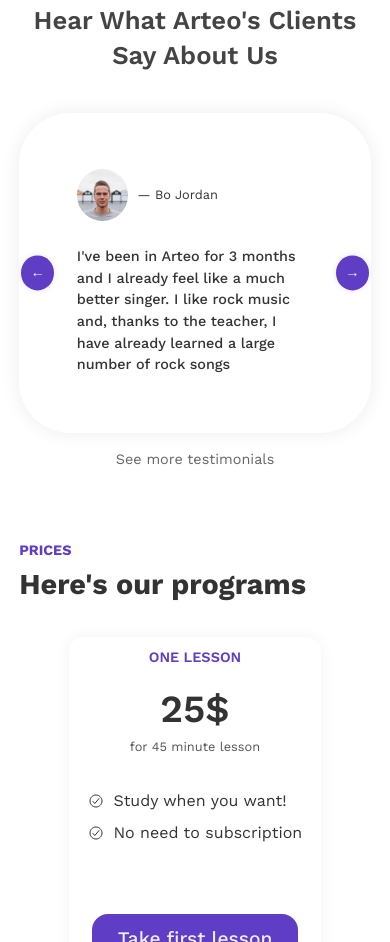
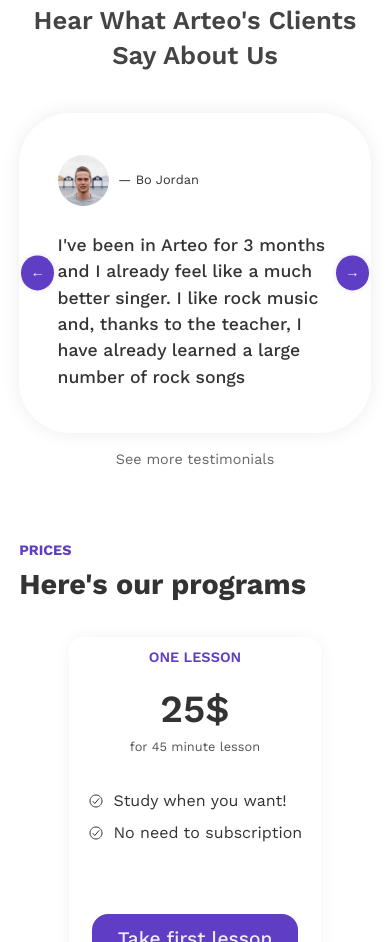
Before and after one commit to alexkharlam/arteo, a website built with Parcel: page index.html in a window 390 px wide. Shown: the part 1644-2586 px from the top of the page. Built offline with nearby package versions, Linux system fonts and the light colour scheme.

Commit message:
made mobile testimonials

```diff
--- a/src/styles/queries.scss
+++ b/src/styles/queries.scss
@@ -150,7 +150,7 @@
   }
 
   .testimonial {
-    padding: 0 2.4rem;
+    padding: 0 1.6rem;
   }
 
   .cta {
@@ -257,7 +257,7 @@
   }
 
   .testimonial-text {
-    font-size: 1.8rem;
+    font-size: 2.2rem;
     font-weight: 500;
   }
 
@@ -356,4 +356,8 @@
   .footer-link {
     font-size: 2.4rem;
   }
+
+  .testimonial {
+    padding: 0;
+  }
 }
```
